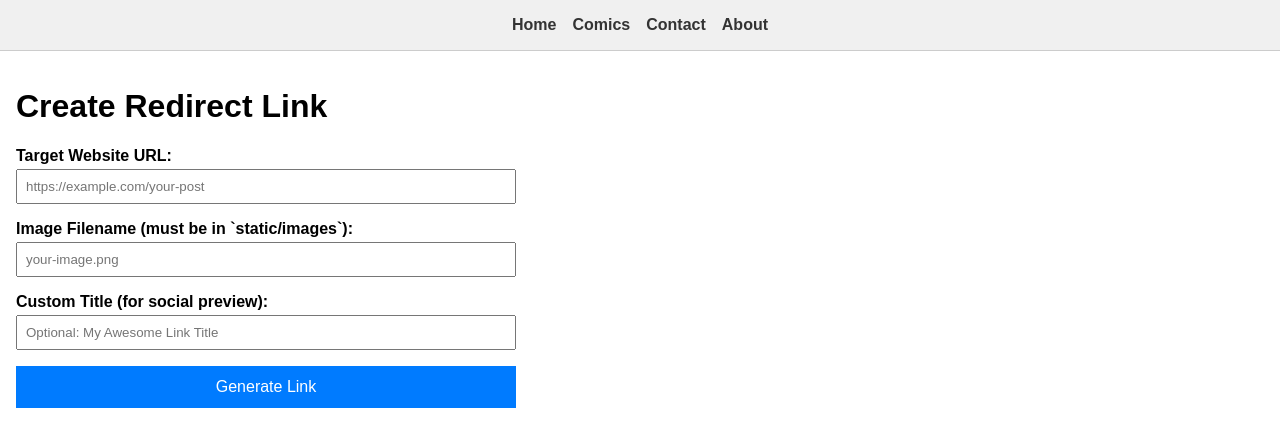
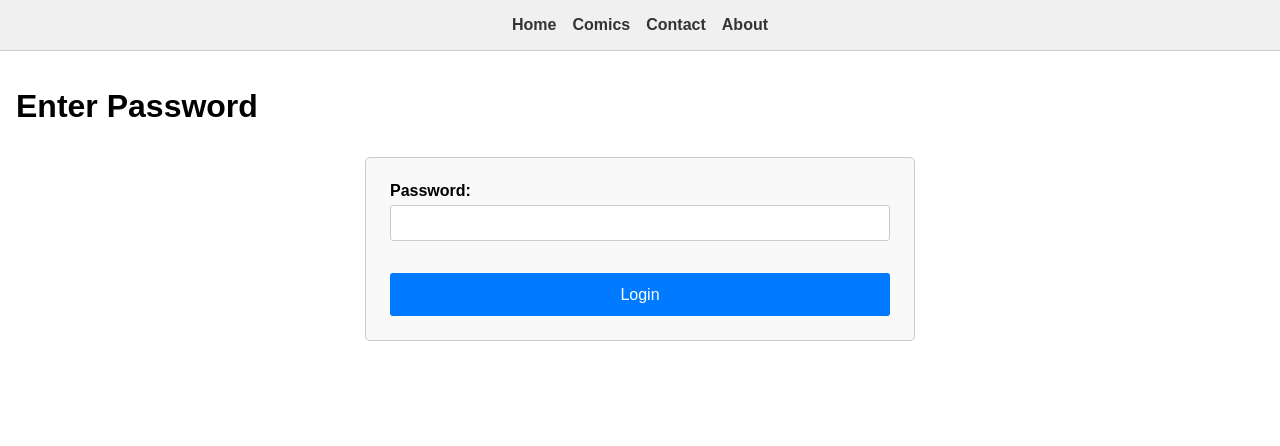
Before and after one commit to mentionedthings/humsurf, a SvelteKit app: page / in a window 1280 px wide. Shown: the top 446 px of the page. Built offline with nearby package versions, Linux system fonts and the light colour scheme; no server answers.

Commit message:
Add password protection to front page

```diff
--- /dev/null
+++ b/src/routes/+page.server.js
@@ -0,0 +1,58 @@
+// src/routes/+page.server.js
+import { fail, redirect } from '@sveltejs/kit';
+import { dev } from '$app/environment';
+
+// --- IMPORTANT ---
+// You MUST set this environment variable in your Cloudflare Pages settings.
+// For local development, you can create a .env file in the project root:
+// PAGE_PASSWORD=your_secret_password
+import { PAGE_PASSWORD } from '$env/static/private';
+
+const COOKIE_NAME = 'page_auth';
+
+/** @type {import('./$types').PageServerLoad} */
+export function load({ cookies }) {
+	// Check if the user already has the auth cookie
+	const isAuthenticated = cookies.get(COOKIE_NAME) === 'true';
+	console.log(`Load - Is Authenticated: ${isAuthenticated}`); // For debugging
+	return {
+		isAuthenticated: isAuthenticated,
+	};
+}
+
+/** @type {import('./$types').Actions} */
+export const actions = {
+	login: async ({ cookies, request }) => {
+		const data = await request.formData();
+		const password = data.get('password');
+
+		if (!PAGE_PASSWORD) {
+			console.error('ERROR: PAGE_PASSWORD environment variable is not set!');
+			return fail(500, { message: 'Server configuration error.' });
+		}
+
+		if (password === PAGE_PASSWORD) {
+			console.log('Login successful, setting cookie.'); // For debugging
+			// Set a secure, HTTP-only cookie to remember the login
+			cookies.set(COOKIE_NAME, 'true', {
+				path: '/',
+				maxAge: 60 * 60 * 24 * 7, // Cookie valid for 1 week
+				httpOnly: true, // Not accessible via JavaScript
+				secure: !dev, // Use 'secure' only in production (HTTPS)
+				sameSite: 'strict', // Helps prevent CSRF
+			});
+			// No need to redirect, the page will reload via enhance and show content
+			return { success: true };
+		} else {
+			console.log('Login failed: incorrect password.'); // For debugging
+			return fail(401, { message: 'Incorrect password.' });
+		}
+	},
+
+	logout: async ({ cookies }) => {
+		console.log('Logout requested, deleting cookie.'); // For debugging
+		cookies.delete(COOKIE_NAME, { path: '/' });
+		// Redirect to the same page to clear the state
+		throw redirect(303, '/');
+	},
+};
--- a/src/routes/+page.svelte
+++ b/src/routes/+page.svelte
@@ -1,10 +1,15 @@
 <script>
-  import { base } from '$app/paths'; // Import base path
+  import { enhance } from '$app/forms';
+  import { base } from '$app/paths';
+
+  // Receive the 'isAuthenticated' status and form data from the server load function
+  export let data;
+  export let form;
 
   let targetUrl = '';
-  let imageFilename = ''; // User enters only the filename, e.g., 'my-image.jpg'
-  let title = ''; // Add variable for title
-  let generatedUrl = ''; // Variable to store the generated URL
+  let imageFilename = '';
+  let title = '';
+  let generatedUrl = '';
 
   function handleSubmit(e) {
     e.preventDefault();
@@ -12,11 +17,26 @@
     const origin = window.location.origin;
     generatedUrl = `${origin}${base}/post?url=${encodeURIComponent(targetUrl)}&image=${encodeURIComponent(imageFilename)}&title=${encodeURIComponent(title)}`;
   }
+
+  // Reactive statement to clear generated URL if login fails
+  $: if (form?.message && !form?.success) {
+    generatedUrl = '';
+  }
 </script>
 
+<svelte:head>
+  <title>Create Redirect Link</title>
+</svelte:head>
+
+{#if data.isAuthenticated}
+  <!-- === Authenticated Content === -->
   <h1>Create Redirect Link</h1>
 
-<form on:submit={handleSubmit}>
+  <form method="POST" action="?/logout" use:enhance>
+    <button type="submit" class="logout-button">Log Out</button>
+  </form>
+
+  <form on:submit={handleSubmit} class="link-form">
     <div>
       <label for="urlInput">Target Website URL:</label>
       <input id="urlInput" type="url" bind:value={targetUrl} required placeholder="https://example.com/your-post" />
@@ -40,6 +60,21 @@
       </p>
       <p><em>Click the link to test it or copy it to share.</em></p>
     </div>
+  {/if}
+
+{:else}
+  <!-- === Login Form === -->
+  <h1>Enter Password</h1>
+  <form method="POST" action="?/login" use:enhance class="login-form">
+    <div>
+      <label for="password">Password:</label>
+      <input type="password" id="password" name="password" required />
+    </div>
+    {#if form?.message}
+      <p class="error">{form.message}</p>
+    {/if}
+    <button type="submit">Login</button>
+  </form>
 {/if}
 
 <style>
@@ -78,4 +113,71 @@
     background-color: #f9f9f9;
     word-wrap: break-word; /* Ensure long URLs wrap */
   }
+  .login-form, .link-form {
+    max-width: 500px;
+    margin: 2em auto;
+    padding: 1.5em;
+    border: 1px solid #ccc;
+    border-radius: 5px;
+    background-color: #f9f9f9;
+  }
+  .login-form div, .link-form div {
+    margin-bottom: 1em;
+  }
+  label {
+    display: block;
+    margin-bottom: 0.3em;
+    font-weight: bold;
+  }
+  input[type="url"],
+  input[type="text"],
+  input[type="password"] {
+    width: 100%;
+    padding: 0.7em;
+    box-sizing: border-box;
+    border: 1px solid #ccc;
+    border-radius: 3px;
+  }
+  button {
+    padding: 0.8em 1.8em;
+    background-color: #007bff;
+    color: white;
+    border: none;
+    border-radius: 3px;
+    cursor: pointer;
+    font-size: 1em;
+    transition: background-color 0.2s ease;
+  }
+  button:hover {
+    background-color: #0056b3;
+  }
+  .generated-link {
+    margin-top: 2em;
+    padding: 1em;
+    border: 1px dashed #007bff;
+    background-color: #f0f8ff;
+    word-wrap: break-word;
+  }
+  .generated-link h2 {
+    margin-top: 0;
+  }
+  .error {
+    color: #d9534f; /* Bootstrap danger color */
+    margin-top: 0.5em;
+    font-weight: bold;
+  }
+  .logout-button {
+    background-color: #f0ad4e; /* Bootstrap warning color */
+    float: right; /* Position logout button */
+    padding: 0.5em 1em;
+    font-size: 0.9em;
+    margin-bottom: 1em; /* Add some space below */
+  }
+  .logout-button:hover {
+    background-color: #ec971f;
+  }
+  /* Clear float for the form below logout */
+  .link-form {
+    clear: both;
+  }
 </style>
```
Lines whose indentation alone changed are shown as unchanged.
